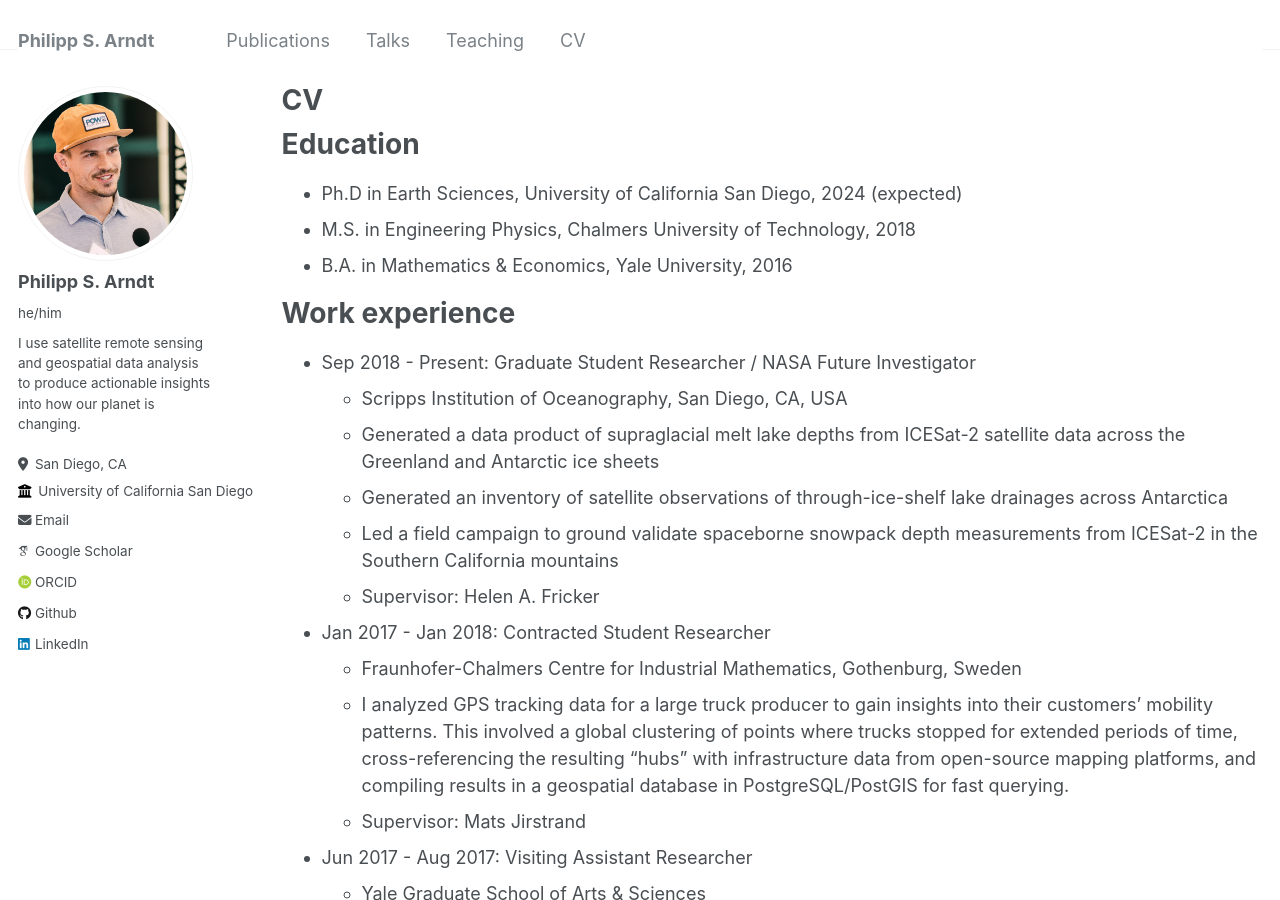
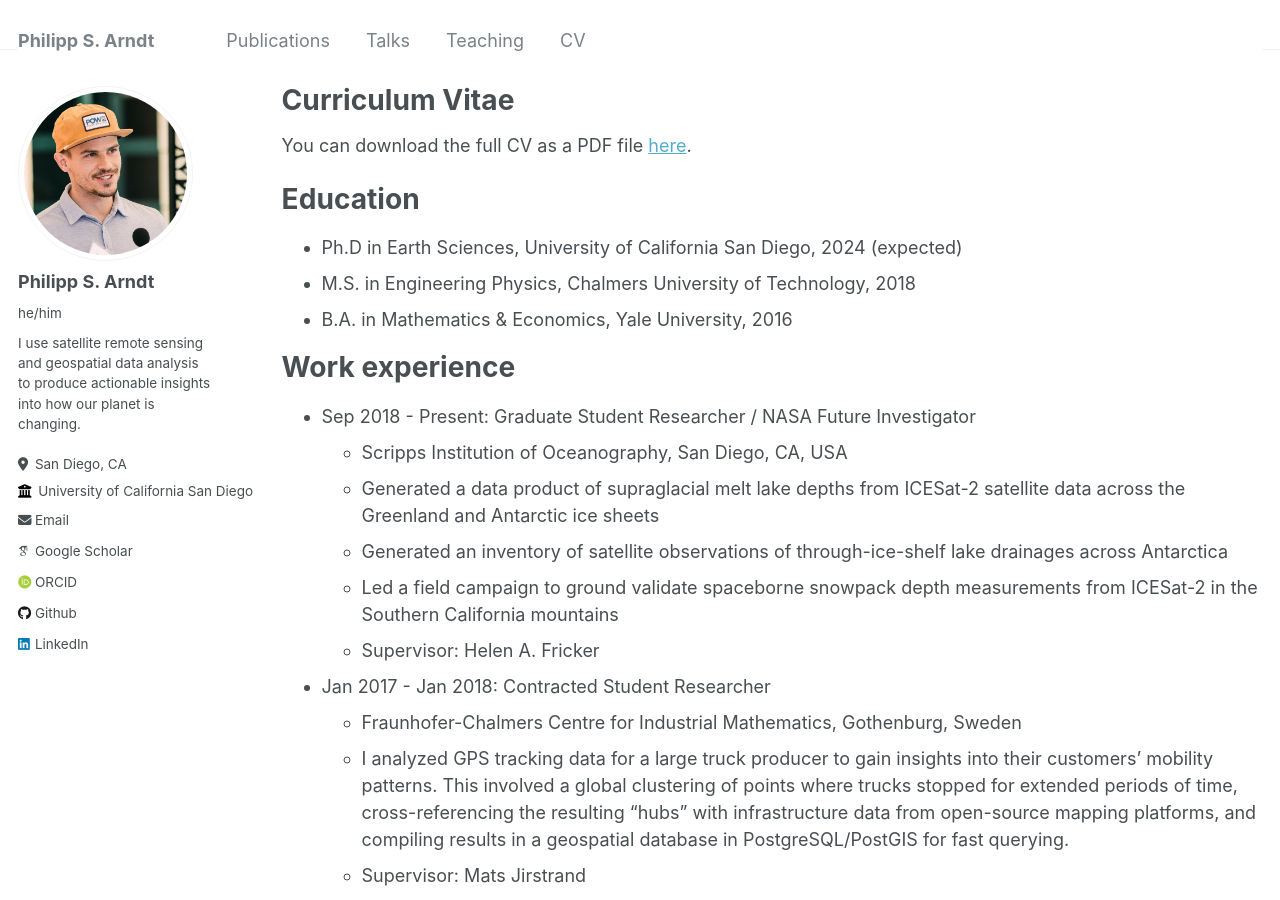
Before and after one commit to fliphilipp/fliphilipp.github.io, a Jekyll site: the page built from _pages/cv.md, in a window 1280 px wide and 900 px high. Built offline with Jekyll 4.4.1, drawn with Linux system fonts in a browser that asks for light colours; some web fonts are replaced.

Commit message:
Update cv.md

```diff
--- a/_pages/cv.md
+++ b/_pages/cv.md
@@ -1,6 +1,6 @@
 ---
 layout: archive
-title: "CV"
+title: "Curriculum Vitae"
 permalink: /cv/
 author_profile: true
 redirect_from:
@@ -9,14 +9,16 @@
 
 {% include base_path %}
 
+You can download the full CV as a PDF file [here](/files/Philipp_S_Arndt_full_CV_2024-03.pdf).
+
 Education
-======
+=====
 * Ph.D in Earth Sciences, University of California San Diego, 2024 (expected)
 * M.S. in Engineering Physics, Chalmers University of Technology, 2018
 * B.A. in Mathematics & Economics, Yale University, 2016
 
 Work experience
-======
+=====
 * Sep 2018 - Present: Graduate Student Researcher / NASA Future Investigator
   * Scripps Institution of Oceanography, San Diego, CA, USA
   * Generated a data product of supraglacial melt lake depths from ICESat-2 satellite data across the Greenland and Antarctic ice sheets
```
